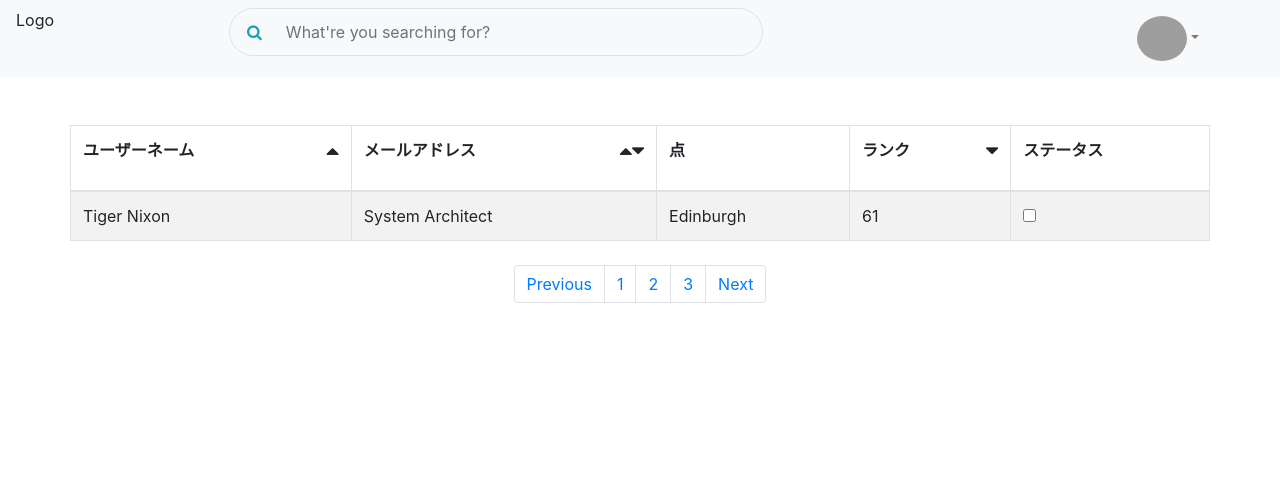
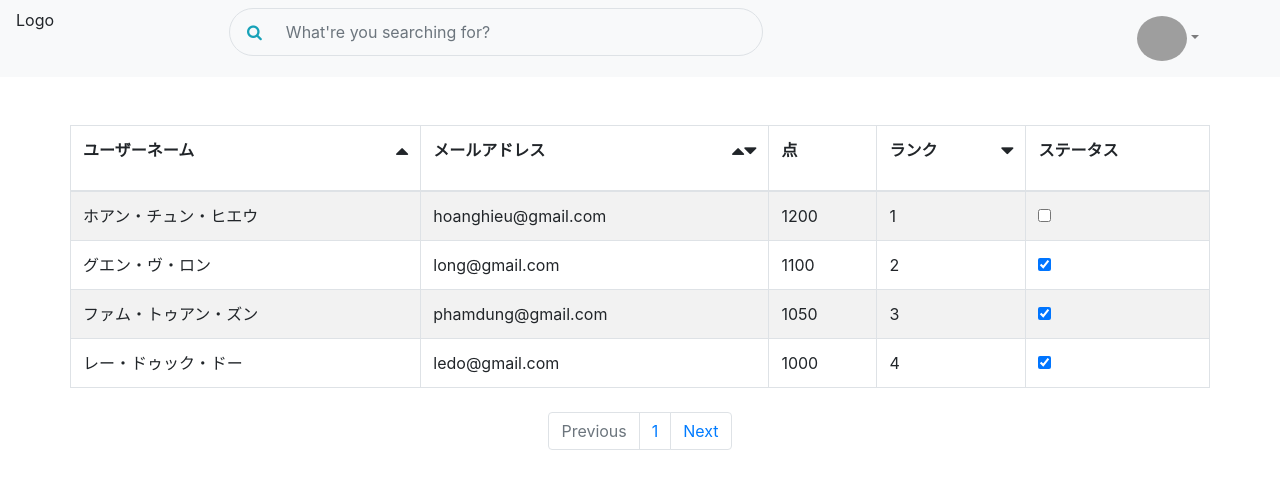
Before and after one commit to HocSinhNghiemTuc/Tetris, a React (Create React App) app: page / in a window 1280 px wide. Shown: the top 488 px of the page. Built offline with nearby package versions, Linux system fonts and the light colour scheme; grey boxes are pictures that could not be loaded; a web font is replaced by a local one.

Commit message:
Update code 07/06/2021

```diff
--- /dev/null
+++ b/src/components/Admin/components/Person.jsx
@@ -0,0 +1,18 @@
+import React from 'react';
+
+const Person = (props) => {
+    const { person} = props;
+    return (
+        <tr>
+            <td>{person.name}</td>
+            <td>{person.email}</td>
+            <td>{person.core}</td>
+            <td>{person.rank}</td>
+            <td>
+                <input type="checkbox" checked={person.block} onChange={()=>{ props.updateStatus(person.id); }} />
+            </td>
+        </tr>
+    );
+}
+
+export default Person;
--- a/src/components/Admin/components/TableQL.jsx
+++ b/src/components/Admin/components/TableQL.jsx
@@ -1,19 +1,117 @@
-import React from 'react';
+import React, {useState, useEffect} from 'react';
 
 import "../assets/styles.css";
 
+import Person from './Person';
+
+const data = [
+    {
+        id: 1,
+        name: 'ホアン・チュン・ヒエウ',
+        email: 'hoanghieu@gmail.com',
+        core: 1200,
+        block: false
+    },
+    {
+        id: 2,
+        name: 'グエン・ヴ・ロン',
+        email: 'long@gmail.com',
+        core: 1100,
+        block: true
+    },
+    {
+        id: 3,
+        name: 'ファム・トゥアン・ズン',
+        email: 'phamdung@gmail.com',
+        core: 1050,
+        block: true
+    },
+    {
+        id: 4,
+        name: 'レー・ドゥック・ドー',
+        email: 'ledo@gmail.com',
+        core: 1000,
+        block: true
+    },
+];
+
 const TableQL = () => {
+
+    const [pagi, setPagi] = useState({
+        pre: false,
+        next: true,
+    });
+
+    const [persons, setPersons] = useState(data);
+
+    useEffect(() => {
+        const sortCore = () => {
+            let prs = persons.sort((a, b) => b.core - a.core);
+            for (let index = 0; index < prs.length; index++) {
+                prs[index] = {...prs[index], rank: index+1};
+            }
+            setPersons([...prs]);
+        }
+
+        sortCore();
+        // eslint-disable-next-line
+    }, []);
+
+    const sortInformation = (name, value) => {
+        let prs = persons;
+
+        switch (name) {
+            case 'name':
+                prs = prs.sort((a,b) => {
+                    return a.name.length - b.name.length;
+                });
+                setPersons([...prs]);
+                break;
+            case 'email':
+                if (value === 'up') {
+                    prs = prs.sort((a,b) => {
+                        return a.email.length - b.email.length;
+                    });
+                    setPersons([...prs]);
+                } else {
+                    prs = prs.sort((a,b) => {
+                        return b.email.length - a.email.length;
+                    });
+                    setPersons([...prs]);
+                }
+                break;
+            case 'core':
+                break;
+            default: return;
+        }
+    }
+
+    const updateStatus = (id) => {
+        const prs = persons;
+
+        if (prs.length > 0) {
+            const index = prs.findIndex(item => item.id === id);
+            if (index !== -1) {
+                prs[index] = {...prs[index], block: !prs[index].block};
+                setPersons([...prs]);
+            }
+        }
+    }
+
     return (
-    <div class="container mt-5">
-        <div class="row mb-2">
-            <table id="example" class="table table-striped table-bordered" cellspacing="0" width="100%">
+    <div className="container mt-5">
+        <div className="row mb-2">
+            <table id="example" className="table table-striped table-bordered" cellSpacing="0" width="100%">
                 <thead>
                     <tr>
                         <th>
                             <div className="d-flex justify-content-between">
                                 <p>ユーザーネーム</p>
-                                <div>
-                                    <span className="fa fa-lg fa-caret-up" aria-hidden="true" aria-disabled={true}></span>
+                                <div onClick={() => {sortInformation('name', 'up')}} style={{cursor: 'pointer'}}>
+                                    <span
+                                        className="fa fa-lg fa-caret-up"
+                                        aria-hidden="true"
+                                    ></span>
                                 </div>
                             </div>
                         </th>
@@ -21,8 +119,18 @@ const TableQL = () => {
                             <div className="d-flex justify-content-between">
                                 <p>メールアドレス</p>
                                 <div>
-                                    <span className="fa fa-lg fa-caret-up" aria-hidden="true" aria-disabled={true}></span>
-                                    <span className="fa fa-lg fa-caret-down" aria-hidden="true"></span>
+                                    <span
+                                        className="fa fa-lg fa-caret-up"
+                                        style={{cursor: 'pointer'}}
+                                        aria-hidden="true"
+                                        onClick={() => {sortInformation('email', 'up')}}
+                                    ></span>
+                                    <span
+                                        className="fa fa-lg fa-caret-down"
+                                        aria-hidden="true"
+                                        style={{cursor: 'pointer'}}
+                                        onClick={() => {sortInformation('email', 'down')}}
+                                    ></span>
                                 </div>
                             </div>
                         </th>
@@ -35,7 +143,11 @@ const TableQL = () => {
                             <div className="d-flex justify-content-between">
                                 <p>ランク</p>
                                 <div>
-                                    <span className="fa fa-lg fa-caret-down" aria-hidden="true"></span>
+                                    <span
+                                        className="fa fa-lg fa-caret-down"
+                                        aria-hidden="true"
+                                        onClick={() => {sortInformation('core', 'down')}}
+                                    ></span>
                                 </div>
                             </div>
                         </th>
@@ -47,25 +159,17 @@ const TableQL = () => {
                     </tr>
                 </thead>
                 <tbody>
-                    <tr>
-                        <td>Tiger Nixon</td>
-                        <td>System Architect</td>
-                        <td>Edinburgh</td>
-                        <td>61</td>
-                        <td>
-                            <input type="checkbox" name="" />
-                        </td>
-                    </tr>
+                    {persons.map((person, index) => {
+                        return <Person person={person} key={index} updateStatus={updateStatus} />
+                    })}
                 </tbody>
             </table>
         </div>
         <nav aria-label="Page navigation example">
-            <ul class="pagination justify-content-center">
-                <li class="page-item"><a class="page-link" href="#a">Previous</a></li>
-                <li class="page-item"><a class="page-link" href="#b">1</a></li>
-                <li class="page-item"><a class="page-link" href="#c">2</a></li>
-                <li class="page-item"><a class="page-link" href="#d">3</a></li>
-                <li class="page-item"><a class="page-link" href="#e">Next</a></li>
+            <ul className="pagination justify-content-center">
+                <li className={`page-item ${pagi.pre? '' : 'disabled'}`}><a className="page-link" href="#a">Previous</a></li>
+                <li className="page-item"><a className="page-link" href="#b">1</a></li>
+                <li className={`page-item ${pagi.next? '': 'disabled'}`}><a className="page-link" href="#e">Next</a></li>
             </ul>
         </nav>
     </div>
```
